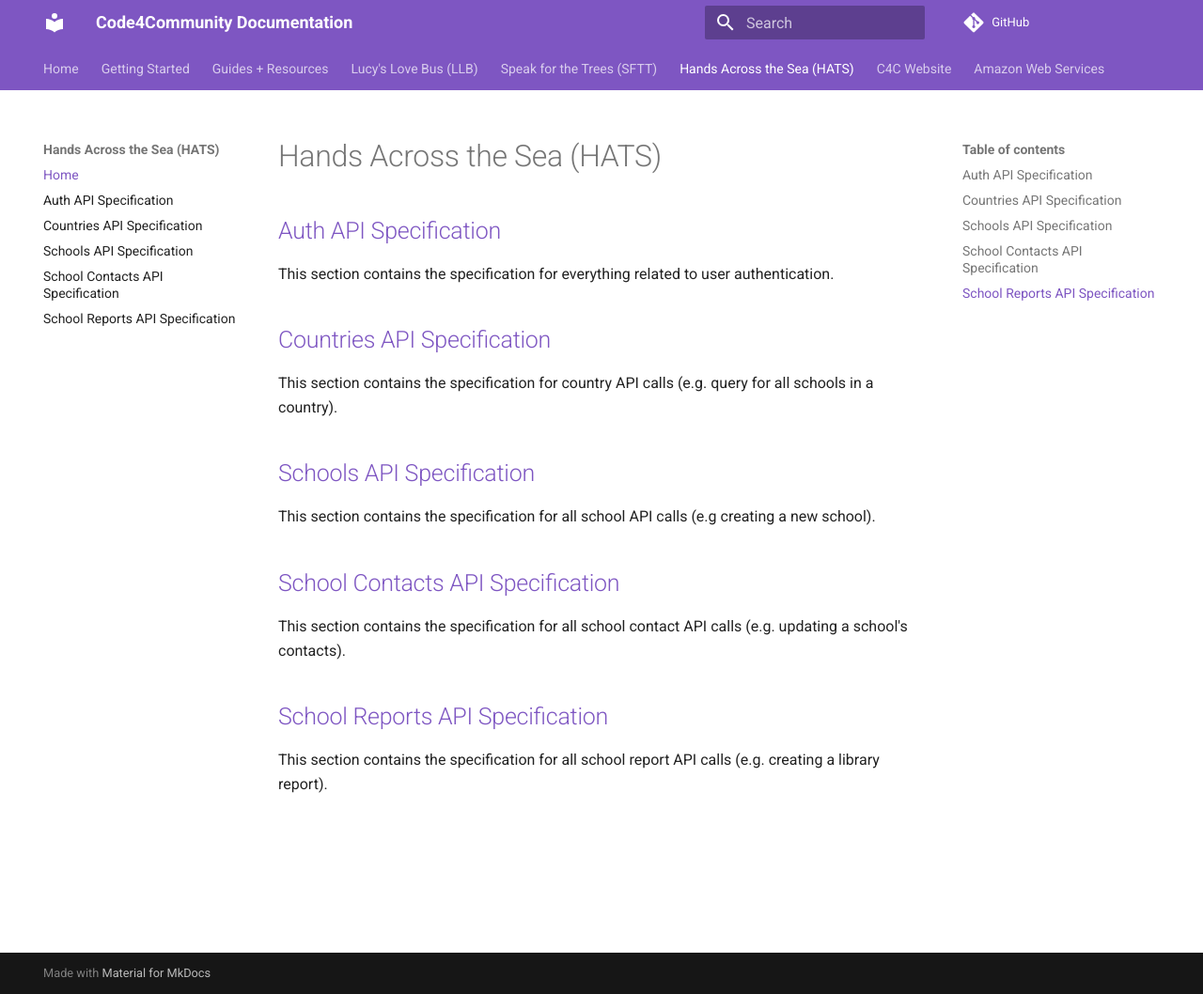
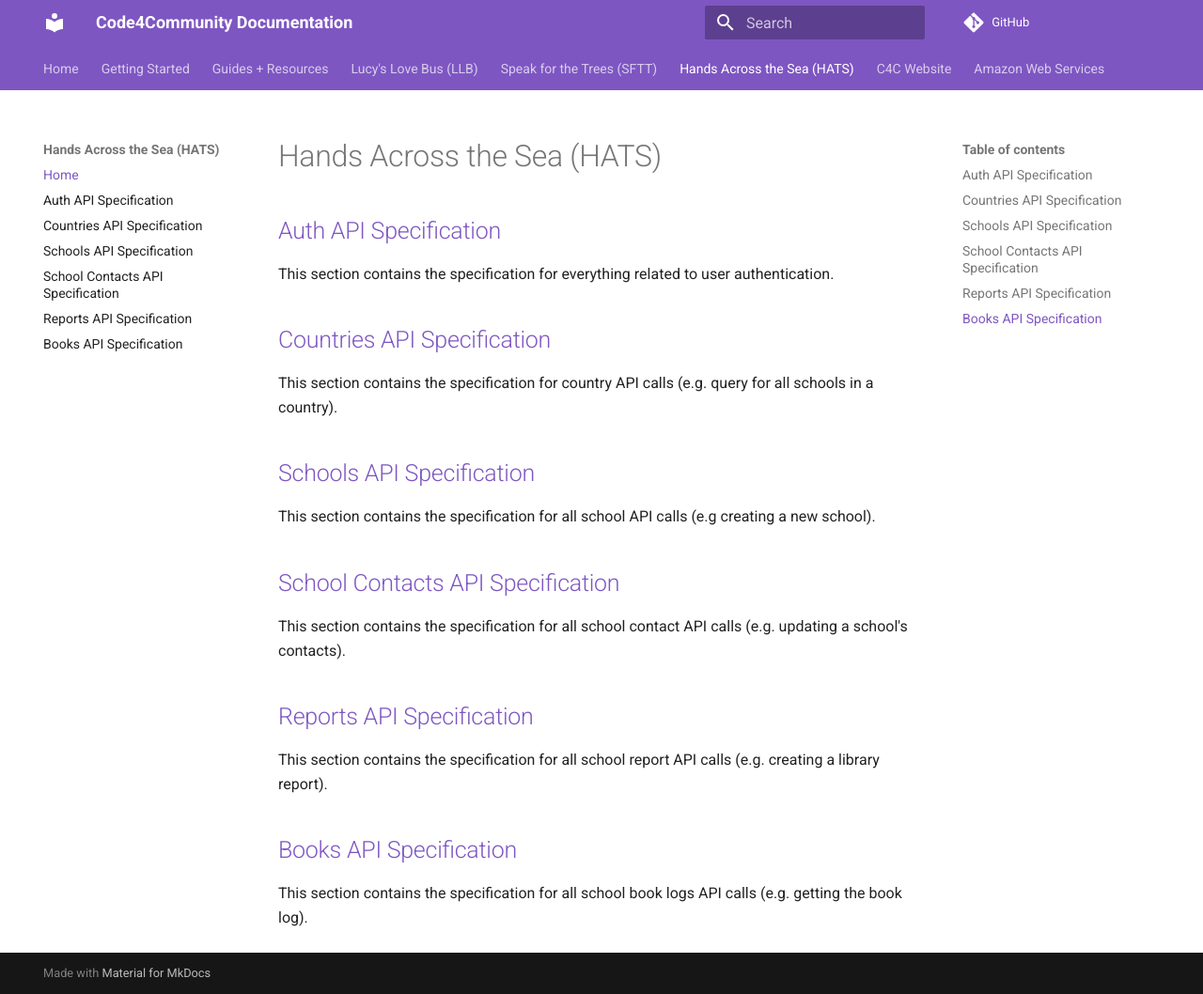
Before and after one commit to Code-4-Community/c4c-dev-docs, an MkDocs documentation site: the page built from docs/hats/index.md, in a window 1280 px wide and 1058 px high. Shown: the whole window at 94% size. Built offline with MkDocs 1.6.1 and Material for MkDocs 9.7.7, drawn with Linux system fonts in a browser that asks for light colours; comment, search, counter and statistics services are not loaded.

Commit message:
Add book routes

```diff
--- a/docs/hats/api-spec-school-report.md
+++ b/docs/hats/api-spec-school-report.md
@@ -1,4 +1,4 @@
-# HATS School Report API Specification
+# HATS Report API Specification
 
 ## Notes
 
--- a/docs/hats/index.md
+++ b/docs/hats/index.md
@@ -16,7 +16,10 @@ This section contains the specification for all school API calls (e.g creating a
 
 This section contains the specification for all school contact API calls (e.g. updating a school's contacts).
 
-
-## [School Reports API Specification](./api-spec-school-report.md)
+## [Reports API Specification](./api-spec-school-report.md)
 
 This section contains the specification for all school report API calls (e.g. creating a library report).
+
+## [Books API Specification](./api-spec-school-books.md)
+
+This section contains the specification for all school book logs API calls (e.g. getting the book log).
--- a/mkdocs.yml
+++ b/mkdocs.yml
@@ -45,7 +45,8 @@ nav:
       - Countries API Specification: hats/api-spec-country.md
       - Schools API Specification: hats/api-spec-school.md
       - School Contacts API Specification: hats/api-spec-school-contact.md
-      - School Reports API Specification: hats/api-spec-school-report.md
+      - Reports API Specification: hats/api-spec-school-report.md
+      - Books API Specification: hats/api-spec-school-books.md
   - C4C Website:
       - Add Yourself to People page: c4cwebsite/people.md
   - Amazon Web Services:
```
Also changed, not shown: docs/hats/api-spec-school-books.md (added, +43 -0 lines).
